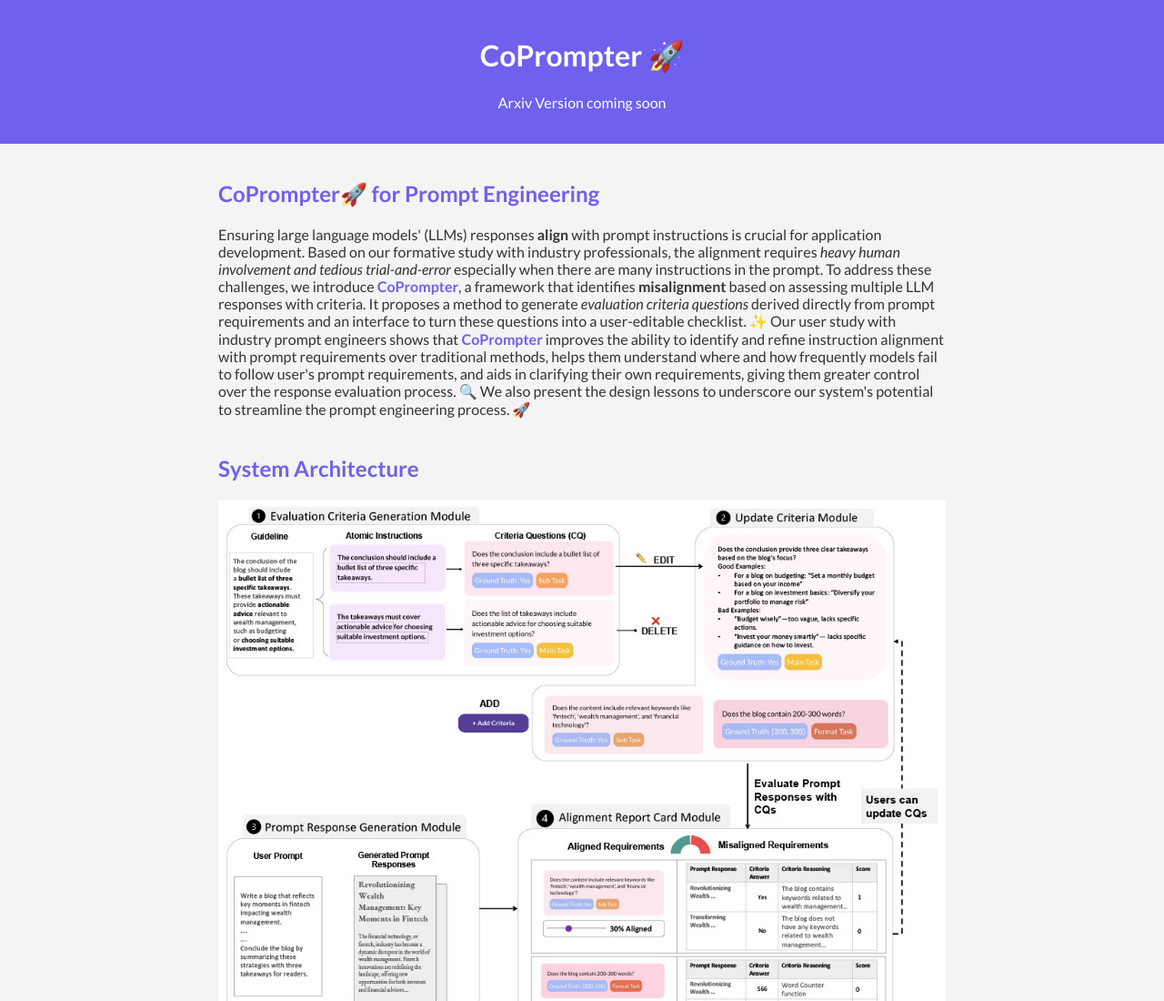
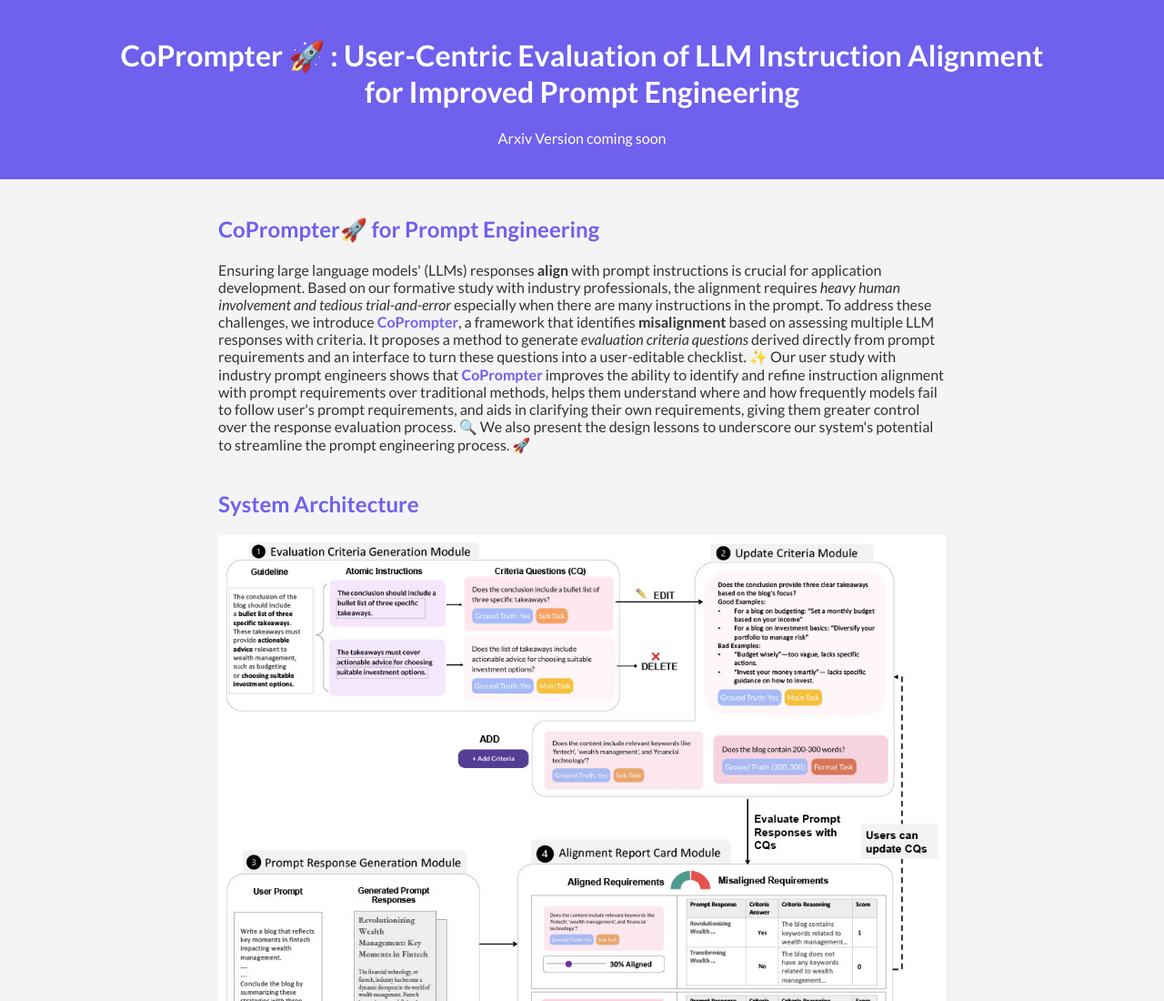
Before and after one commit to ishikajoshi/coprompter-webpage, a plain HTML site: page index.html in a window 1280 px wide. Shown: the top 1100 px of the page at 91% size. Drawn offline with Linux system fonts and the light colour scheme.

Commit message:
name change

```diff
--- a/index.html
+++ b/index.html
@@ -8,7 +8,11 @@
   </head>
   <body>
     <header>
-      <h1>CoPrompter 🚀</h1>
+      <h1>
+        CoPrompter 🚀 : User-Centric Evaluation of LLM Instruction Alignment
+        <br />
+        for Improved Prompt Engineering
+      </h1>
       <nav>
         <ul>
           <li><a href="#introduction">Arxiv Version coming soon</a></li>
```
